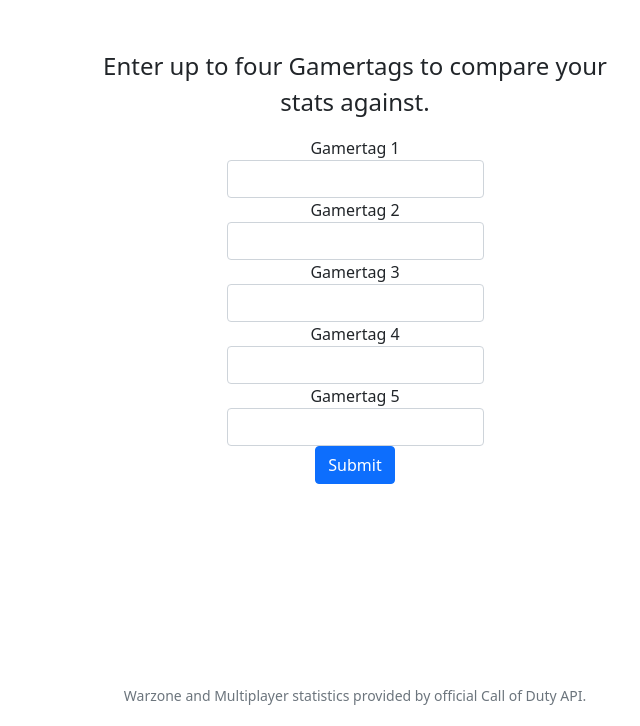
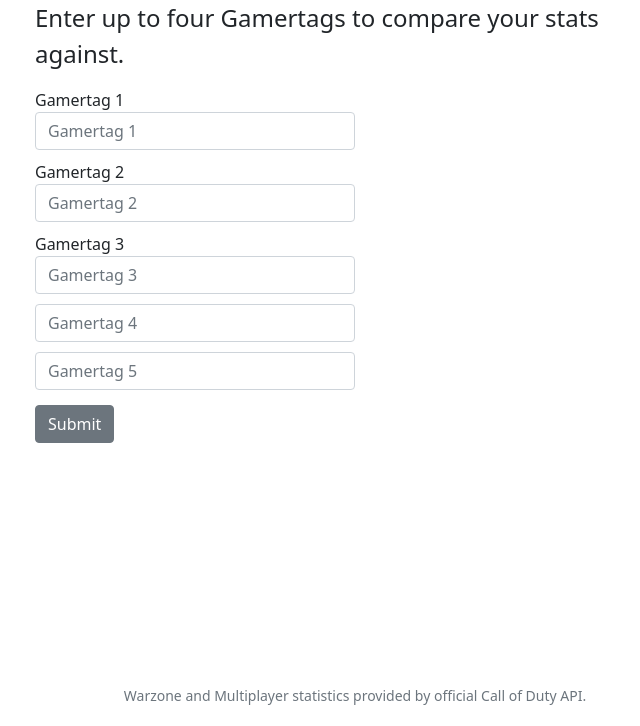
Before and after one commit to cqchisholm/Modern-Warfare-Stats, a Django app: page /friends in a window 1280 px wide. Shown: the part 74-800 px from the top of the page, without its empty margins (285-925 px from the left). Run offline with Django 3.2, Linux system fonts and the light colour scheme; the first user in the database is signed in; some libraries are stand-ins or nearby versions.

Commit message:
Messing with Friends page

```diff
--- a/MW_PROJECT/MW_STATS/forms.py
+++ b/MW_PROJECT/MW_STATS/forms.py
@@ -25,10 +25,17 @@ class FriendsForm(ModelForm):
     class Meta:
         model = Friends
         fields = ['gamertag1', 'gamertag2', 'gamertag3', 'gamertag4', 'gamertag5']
+        widgets = {
+            'gamertag1': forms.TextInput(attrs={'placeholder': 'Gamertag 1'}),
+            'gamertag2': forms.TextInput(attrs={'placeholder': 'Gamertag 2'}),
+            'gamertag3': forms.TextInput(attrs={'placeholder': 'Gamertag 3'}),
+            'gamertag4': forms.TextInput(attrs={'placeholder': 'Gamertag 4'}),
+            'gamertag5': forms.TextInput(attrs={'placeholder': 'Gamertag 5'})
+        }
         labels = {
             'gamertag1': 'Gamertag 1',
             'gamertag2': 'Gamertag 2',
             'gamertag3': 'Gamertag 3',
-            'gamertag4': 'Gamertag 4',
-            'gamertag5': 'Gamertag 5'
+            'gamertag4': '',
+            'gamertag5': ''
         }
--- a/MW_PROJECT/MW_STATS/templates/mw_stats/friends.html
+++ b/MW_PROJECT/MW_STATS/templates/mw_stats/friends.html
@@ -15,10 +15,14 @@
 
     <div class="col-md-6 offset-md-3">
         <p class="fw-light fs-4">Enter up to four Gamertags to compare your stats against.</p>
-        <form method="POST">
+        <form action="{% url 'friends' %}" method="POST">
             {% csrf_token %}
-            {{ form|crispy }}
-            <input type="submit" class="btn btn-primary">
+            <div class="form-divide col-sm-6">{{ form.gamertag1|as_crispy_field }}</div>
+            <div class="form-divide col-sm-6">{{ form.gamertag2|as_crispy_field }}</div>
+            <div class="form-divide col-sm-6">{{ form.gamertag3|as_crispy_field }}</div>
+            <div class="form-divide col-sm-6">{{ form.gamertag4|as_crispy_field }}</div>
+            <div class="form-divide-extra col-sm-6">{{ form.gamertag5|as_crispy_field }}</div>
+            <input type="submit" class="btn btn-secondary">
         </form>
     </div>
 
--- a/MW_PROJECT/MW_STATS/templates/mw_stats/index.html
+++ b/MW_PROJECT/MW_STATS/templates/mw_stats/index.html
@@ -17,14 +17,14 @@
 {% block body %}
 
     {% if user.is_authenticated %}
-        <p class="fw-light fs-4">Signed in as <strong>{{ gamertag }}</strong></p>
+        <p class="fw-light fs-4 text-center">Signed in as <strong>{{ gamertag }}</strong></p>
     {% else %}
         <p class="fw-light fs-4">Please <b>Register</b> or <b>Sign In</b> using the links above.</p>
     {% endif %}
 
     <br>
 
-    <div>
+    <div class="text-center">
         <img src="static/mw_stats/MW_heading.jpg" alt="Modern Warfare">
     </div>
 
--- a/MW_PROJECT/MW_STATS/templates/mw_stats/layout.html
+++ b/MW_PROJECT/MW_STATS/templates/mw_stats/layout.html
@@ -41,9 +41,9 @@
       </div>
     </nav>
 
-    <main class="container p-5" >
-      {% block body %}{% endblock %}
-    </main>
+
+    {% block body %}{% endblock %}
+
 
     <footer id="footer" class="small text-center text-muted">
       Warzone and Multiplayer statistics provided by official Call of Duty API.
--- a/MW_PROJECT/MW_STATS/views.py
+++ b/MW_PROJECT/MW_STATS/views.py
@@ -137,12 +137,10 @@ def warzone(request):
 
 @login_required
 def friends(request):
-    form = FriendsForm()
     if request.method == 'POST':
-        return render(request, 'mw_stats/friends.html', {
-            'form': form
-        })
+        # REMOVE THE BELOW. THIS IS JUST FOR TEST.
+        return HttpResponseRedirect(reverse('index'))
     # if method == GET
     return render(request, 'mw_stats/friends.html', {
-        'form': form
+        'form': FriendsForm()
     })
```
Also changed, not shown: MW_PROJECT/MW_STATS/templates/mw_stats/warzone.html (+4 -3 lines), MW_PROJECT/db.sqlite3.
